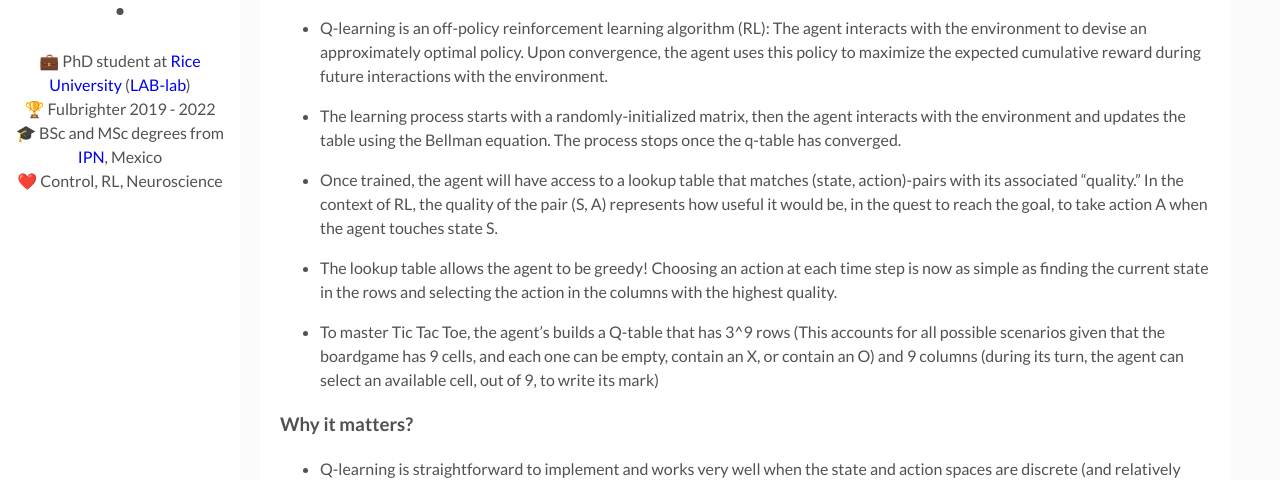
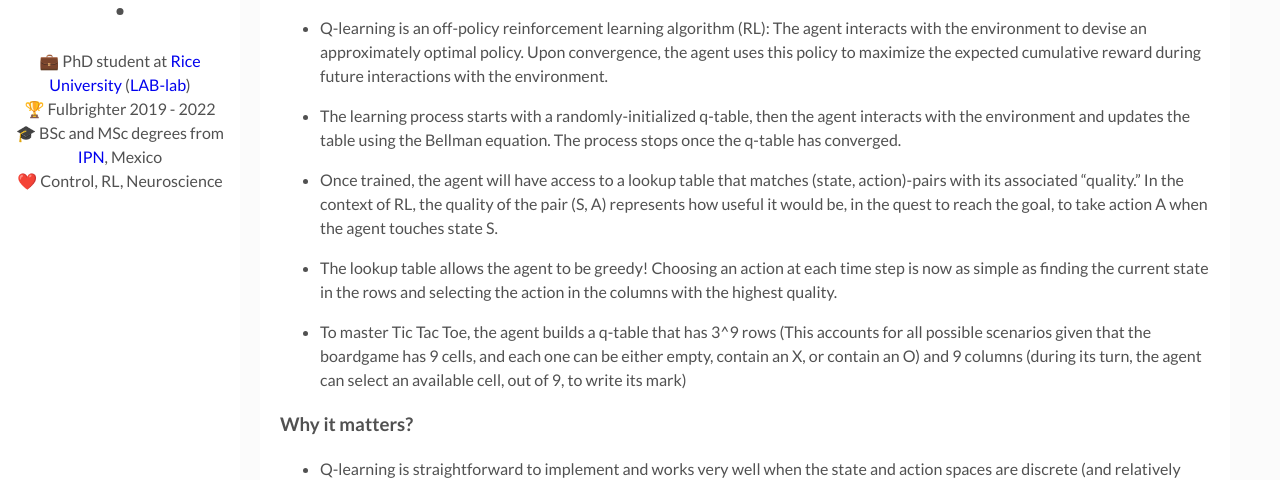
Before and after one commit to ItzelOlivos/ItzelOlivos.github.io, a Jekyll site: the page built from _posts/2019-08-11-tictactoe.markdown, in a window 1280 px wide and 900 px high, scrolled down 655 px. Shown: the part 154-634 px from the top of the window. Built offline with Jekyll 4.4.1, drawn with Linux system fonts in a browser that asks for light colours.

Commit message:
tic tac toe updated

```diff
--- a/_posts/2019-08-11-tictactoe.markdown
+++ b/_posts/2019-08-11-tictactoe.markdown
@@ -14,13 +14,13 @@ tags: [Programming, Learn] # add tag
 
 * Q-learning is an off-policy reinforcement learning algorithm (RL): The agent interacts with the environment to devise an approximately optimal policy. Upon convergence, the agent uses this policy to maximize the expected cumulative reward during future interactions with the environment.
 
-* The learning process starts with a randomly-initialized matrix, then the agent interacts with the environment and updates the table using the Bellman equation. The process stops once the q-table has converged.
+* The learning process starts with a randomly-initialized q-table, then the agent interacts with the environment and updates the table using the Bellman equation. The process stops once the q-table has converged.
 
 * Once trained, the agent will have access to a lookup table that matches (state, action)-pairs with its associated "quality." In the context of RL, the quality of the pair (S, A) represents how useful it would be, in the quest to reach the goal, to take action A when the agent touches state S.
 
 * The lookup table allows the agent to be greedy! Choosing an action at each time step is now as simple as finding the current state in the rows and selecting the action in the columns with the highest quality.
 
-* To master Tic Tac Toe, the agent's builds a Q-table that has 3^9 rows (This accounts for all possible scenarios given that the boardgame has 9 cells, and each one can be empty, contain an X, or contain an O) and 9 columns (during its turn, the agent can select an available cell, out of 9, to write its mark)
+* To master Tic Tac Toe, the agent builds a q-table that has 3^9 rows (This accounts for all possible scenarios given that the boardgame has 9 cells, and each one can be either empty, contain an X, or contain an O) and 9 columns (during its turn, the agent can select an available cell, out of 9, to write its mark)
 
 ### Why it matters?
 
```
